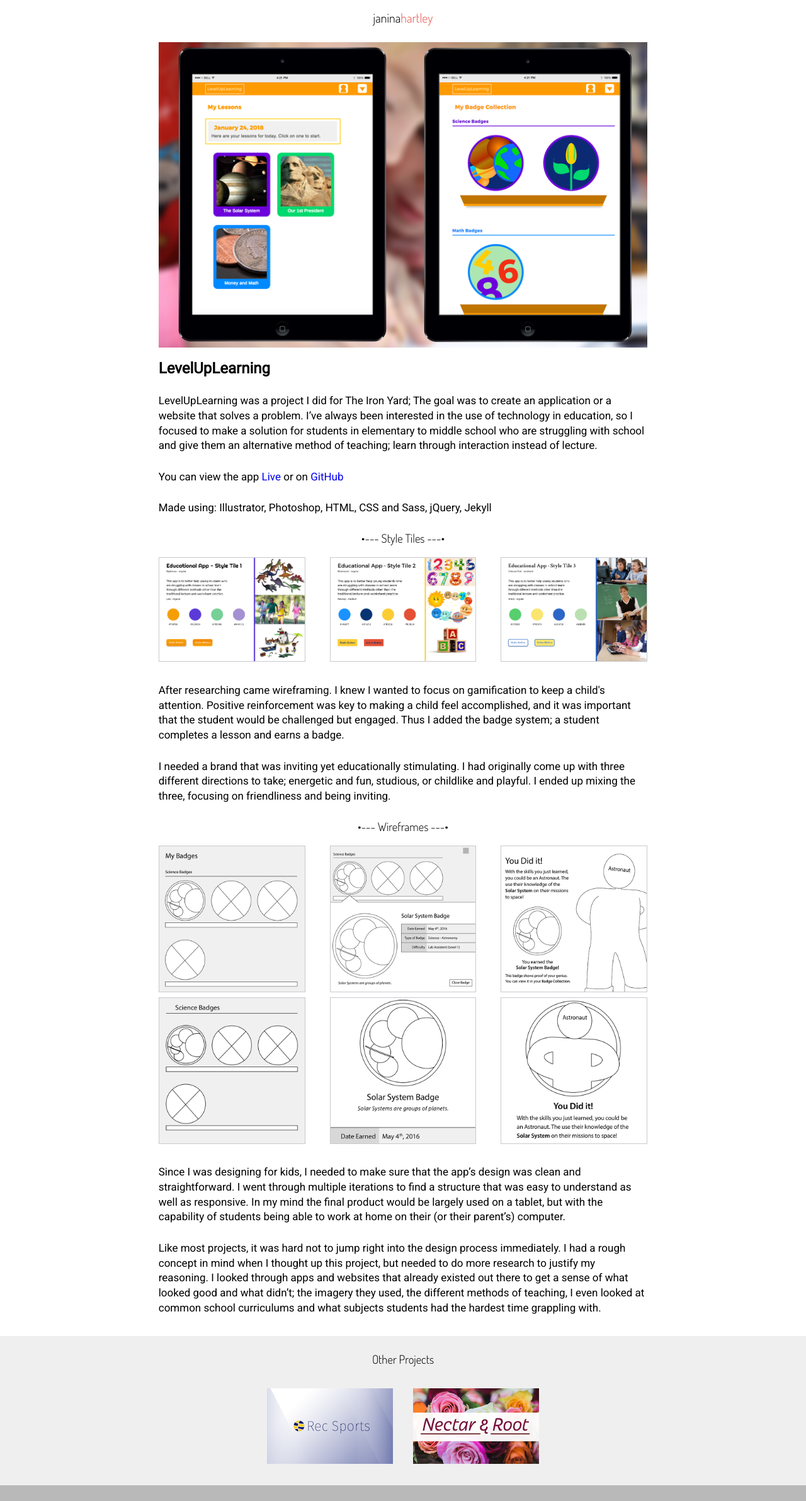
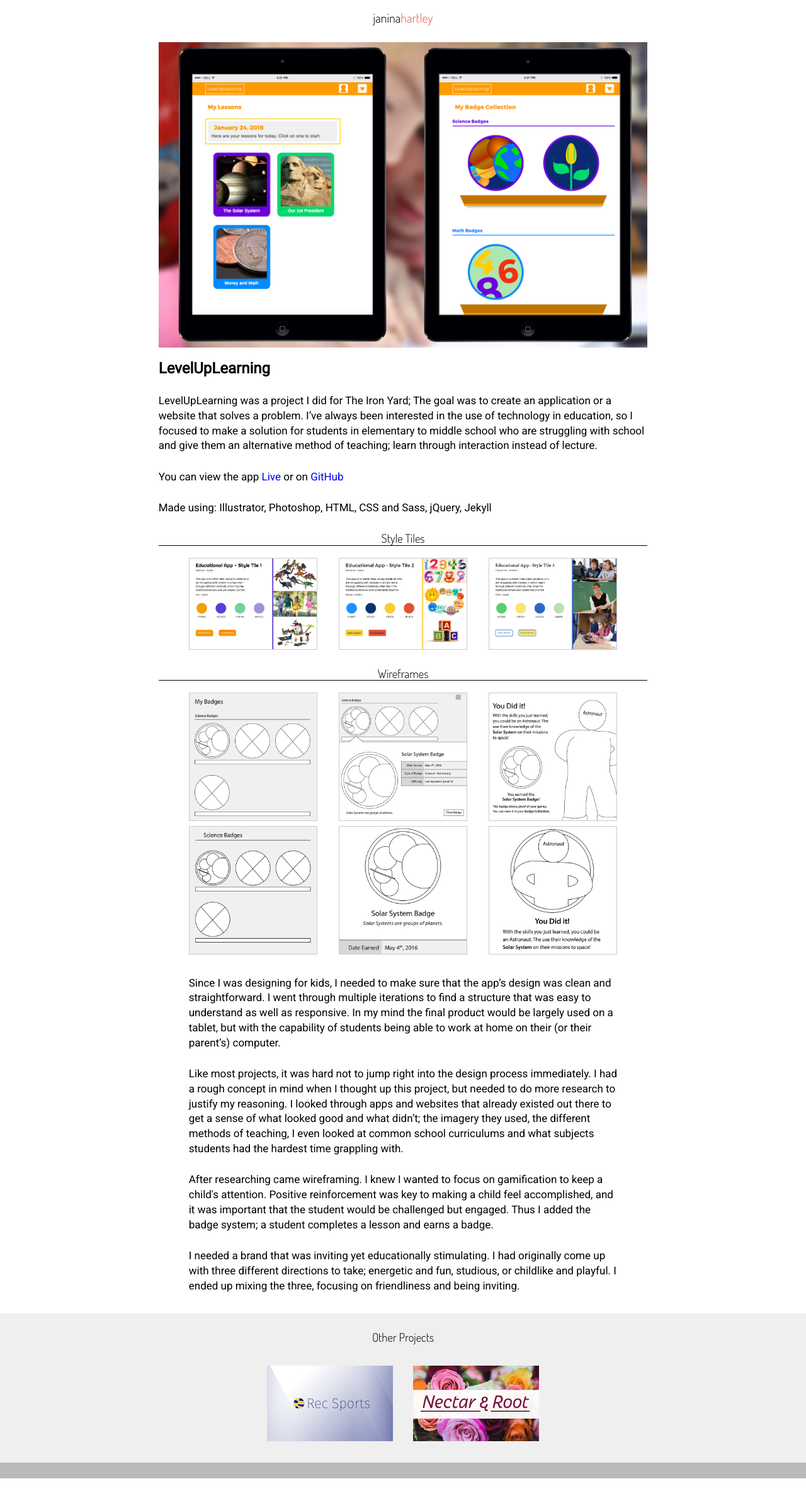
Before and after one commit to jhartley1412/old-portfolio-2, a Jekyll site: the page built from levelup.html, in a window 1280 px wide. Shown: the whole page at 63% size. Built offline with Jekyll 4.4.1, drawn with Linux system fonts in a browser that asks for light colours; nearby versions of some CDN libraries; after the commit the page ends 2348 px from its top, so only the background shows below that.

Commit message:
reorganized case study setup

```diff
--- a/_sass/_breakpoints.scss
+++ b/_sass/_breakpoints.scss
@@ -16,15 +16,11 @@
 	}
 
 
+	.cs_content_container{
+		padding: 0;
+	}
 
-	// .project_overview{
-	// 	p, h2{
-	// 		padding: 0 10px;
-	// 	}
-	// }
-
-	.cs-flex-container{
-		width: 85%;
+	.cs_flex_container{
 		justify-content: center;
 	}
 
@@ -54,8 +50,11 @@
 	}
 
 
+	.cs_content_container{
+		padding: 0 3em;
+	}
 
-	.cs-flex-container{
+	.cs_flex_container{
 		width: 100%;
 		justify-content: space-between;
 	}
--- a/css/main.scss
+++ b/css/main.scss
@@ -228,21 +228,29 @@
 	display: block;
 }
 
-.project-overview{
+.project_overview{
 	width: 100%;
 	box-sizing: border-box;
 
-	p{
-		// margin: 0.5em 0 1em 0;
+	h3{
+		border-bottom: 1px solid #000;
 	}
 }
 
-// case study picture conatiner
-.cs-pictures-container{
-	margin: 0 auto;
+
+
+.project-cs-info{
+	width: 100%;
+	box-sizing: border-box;
 }
 
-.cs-flex-container{
+// case study picture conatiner
+.cs_content_container{
+	margin: 0 auto;
+	box-sizing: border-box;
+}
+
+.cs_flex_container{
 	display: -webkit-box;
 	display: -moz-box;
 	display: -ms-flexbox;
--- a/levelup.html
+++ b/levelup.html
@@ -23,11 +23,12 @@
 		<p> Made using: Illustrator, Photoshop, HTML, CSS and Sass, jQuery, Jekyll </p>
 
 
-		<div class="cs-pictures-container">
 
-			<h3> •--- Style Tiles ---• </h3>
+		<h3> Style Tiles </h3>
 
-			<div class="cs-flex-container">
+		<div class="cs_content_container">
+
+			<div class="cs_flex_container">
 
 				<div class="flex-item static-img-landscape">
 
@@ -64,19 +65,13 @@
 
 		</div>
 
+		<h3> Wireframes </h3>
 
-
-		<p> After researching came wireframing. I knew I wanted to focus on gamification to keep a child's attention. Positive reinforcement was key to making a child feel accomplished, and it was important that the student would be challenged but engaged. Thus I added the badge system; a student completes a lesson and earns a badge. </p>
-
-		<p> I needed a brand that was inviting yet educationally stimulating. I had originally come up with three different directions to take; energetic and fun, studious, or childlike and playful. I ended up mixing the three, focusing on friendliness and being inviting. </p>
-
-
+		<div class="cs_content_container">
 
 			<div class="cs-pictures-container">
 
-			<h3> •--- Wireframes ---• </h3>
-
-			<div class="cs-flex-container">
+				<div class="cs_flex_container">
 
 					<div class="flex-item static-img-portrait">
 
```
Also changed, not shown: other parts of levelup.html (+6 -1 lines), 3 other files. Lines whose indentation alone changed are shown as unchanged.
